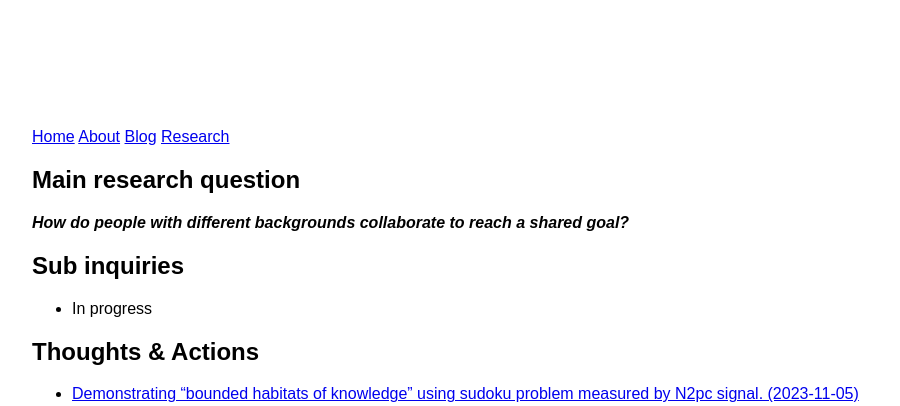
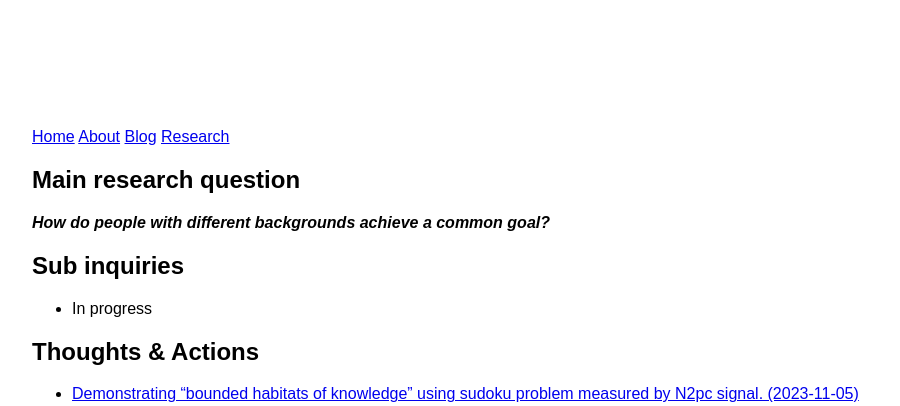
Before and after one commit to yuyuslab/Hello, a Jekyll site: the page built from research.md, in a window 1280 px wide. Shown: the top 406 px of the page, without its empty margins (96-996 px from the left). Built offline with Jekyll 4.4.1, drawn with Linux system fonts in a browser that asks for light colours.

```diff
--- a/research.md
+++ b/research.md
@@ -4,7 +4,7 @@ title: Research
 ---
 
 ## Main research question
-***How do people with different backgrounds collaborate to reach a shared goal?***
+***How do people with different backgrounds achieve a common goal?***
 
 ## Sub inquiries
 - In progress
```
Also changed, not shown: _blog/2025-01-03-blog.md (+5 -2 lines).
